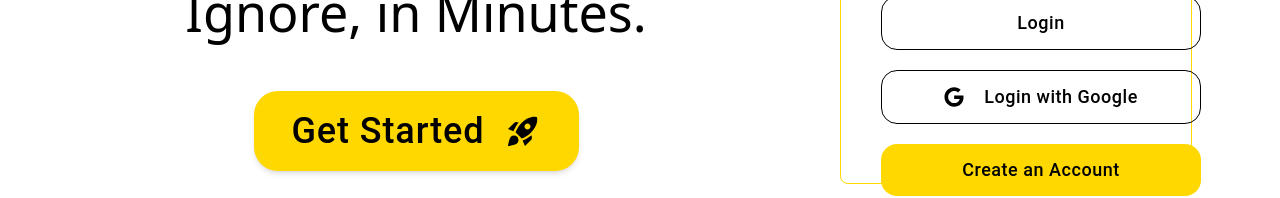
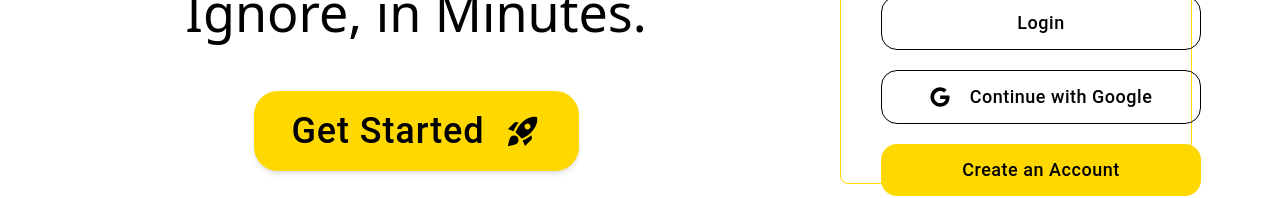
Before and after one commit to AnuragAmbekar741/ResumeBuilder.ai, a React (Vite) app in the folder client/: page / in a window 1280 px wide. Both pictures are taken after a click on the button "LOGIN". Shown: the part 547-745 px from the top of the page. Built offline with nearby package versions, Linux system fonts and the light colour scheme.

Commit message:
signup basic ui changes

```diff
--- a/client/src/components/Auth/Signin-up.tsx
+++ b/client/src/components/Auth/Signin-up.tsx
@@ -18,7 +18,7 @@ const Signin = () => {
     <div
       className={`w-full ${
         signUp ? "h-[620px] mt-20" : "h-[555px] mt-24"
-      }  p-10  border-[1.25px] rounded-lg bg-white  border-primary`}
+      }  p-10  border-[1.75px] rounded-lg bg-white  border-primary`}
     >
       <h1 className="mb-6 text-4xl font-light tracking-wide text-center">
         Build and Conquer !
@@ -76,7 +76,7 @@ const Signin = () => {
           onClick={googleAuth}
         >
           <FaGoogle className="mr-5 text-xl" />
-          {signUp ? "Create with Google" : "Login with Google"}
+          Continue with Google
         </Button>
         <Button
           className="py-3 mt-5 text-lg bg-primary rounded-2xl"
```
